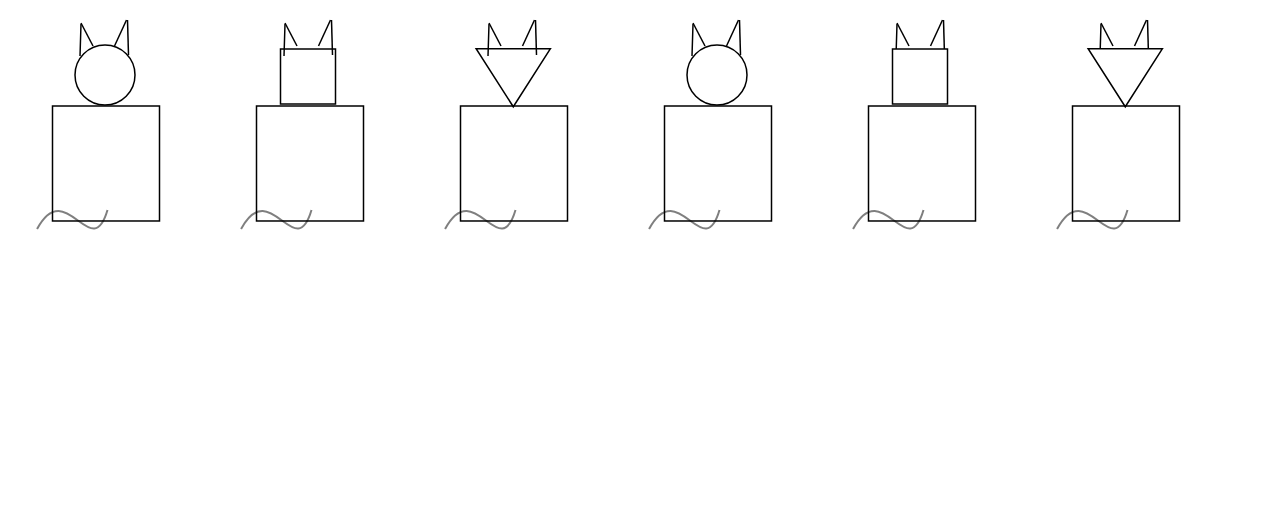
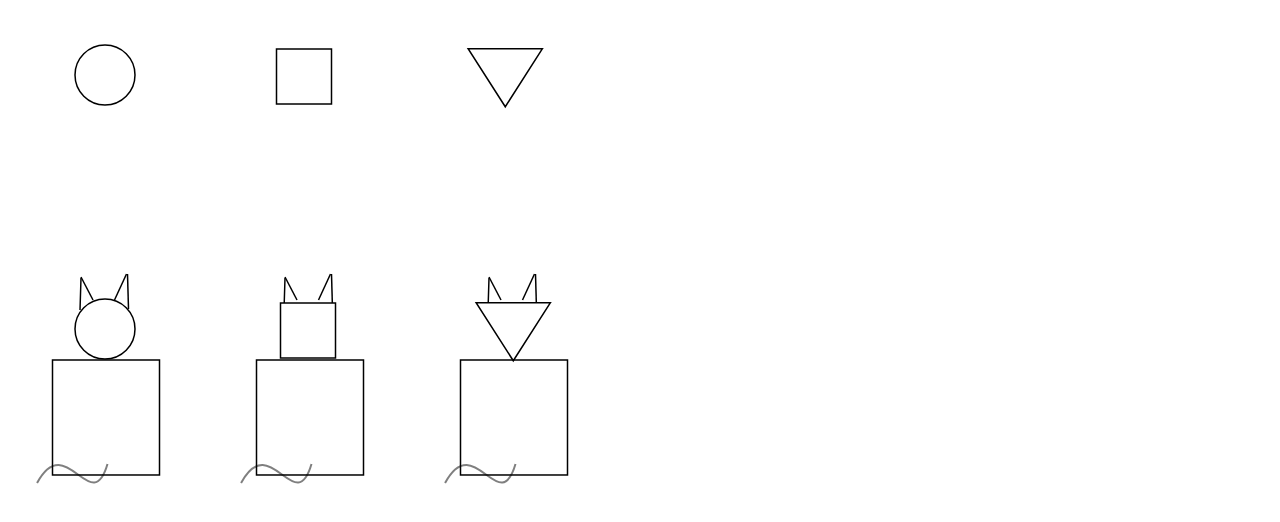
Before and after one commit to qens/IQTask, a website: page index.html in a window 1280 px wide. Drawn offline with nearby package versions, Linux system fonts and the light colour scheme.

Commit message:
added target element and options(head) for choosing

```diff
--- a/app.js
+++ b/app.js
@@ -1,3 +1,7 @@
+/**
+ * http://editor.method.ac/ - good site for creating or changing svg online
+ */
+
 class Cat {
     constructor(head, mustache, body, tail) {
         this.head = head;
@@ -6,7 +10,7 @@ class Cat {
         this.tail = tail;
     }
 
-    write(element) {
+    getElement() {
         let shape =`
         <svg width="200" height="250">
              <g id="left-ear">
@@ -27,7 +31,7 @@ class Cat {
             ${this.tail}
         </svg>
         `;
-        element.append(shape);
+        return shape;
     }
 }
 
@@ -35,6 +39,10 @@ const heads = {
     circle: '<ellipse id="head" stroke="#000" ry="30" rx="30" cy="67" cx="97" stroke-width="1.5" fill="#fff"/>',
     rect: '<rect id="head" height="55" width="55" y="41" x="68.5" fill-opacity="null" stroke-opacity="null" stroke-width="1.5" stroke="#000" fill="#fff"/>',
     triangle: '<path id="head" stroke="#000" fill="#fff" stroke-width="1.5" d="m60.1239,98.7535l37.15346,-58.04335l37.15346,58.04335l-74.30691,0l-0.00001,0z" transform="rotate(180 97.27735900878906,69.73182678222656) "/>'
+};
+
+const mustaches = {
+
 };
 
 const bodies = {
@@ -45,13 +53,35 @@ const tails = {
     left: '<path stroke="#000" id="tail" d="m99.5,202c-16.14857,55 -41.22796,-35 -70.44082,19" opacity="0.5" stroke-opacity="null" stroke-width="2" fill="none"/>'
 };
 
+
+let targetCat = new Cat();
+let $target = $('#target');
+let $options = $('#options');
+
 $(document).ready(()=>{
     console.log('hello');
     let cat1 = new Cat(heads.circle, null, bodies.rect, tails.left);
     let cat2 = new Cat(heads.rect, null, bodies.rect, tails.left);
     let cat3 = new Cat(heads.triangle, null, bodies.rect, tails.left);
     let $body = $('body');
-    cat1.write($body);
-    cat2.write($body);
-    cat3.write($body);
+    $body.append(cat1.getElement());
+    $body.append(cat2.getElement());
+    $body.append(cat3.getElement());
+
+    fillOptions();
 });
+
+function fillOptions() {
+    for (let head in heads) {
+        if (heads.hasOwnProperty(head)) {
+            let $element = $(`<svg width="200" height="250">${heads[head]}</svg>`);
+            $element.click((e)=>{
+                targetCat.head = heads[head];
+                $target.html(targetCat.getElement());
+            });
+            $options.append($element);
+        }
+    }
+}
+
+// function writeOption()
--- a/index.html
+++ b/index.html
@@ -5,79 +5,8 @@
     <title>IQTask</title>
 </head>
 <body>
-<svg width="200" height="250">
-    <g>
-        <title>Layer 1</title>
-        <ellipse stroke="#000" ry="30" rx="30" id="svg_1" cy="67" cx="97" stroke-width="1.5" fill="#fff"/>
-        <g id="left-ear">
-            <line stroke-linecap="null" stroke-linejoin="null" id="svg_9" y2="48" x2="72" y1="16" x1="73"
-                  fill-opacity="null" stroke-opacity="null" stroke-width="1.5" stroke="#000" fill="none"/>
-            <line stroke-linecap="null" stroke-linejoin="null" id="svg_7" y2="15" x2="73" y1="38" x1="85"
-                  fill-opacity="null" stroke-opacity="null" stroke-width="1.5" stroke="#000" fill="none"/>
-        </g>
-        <g id="right-ear">
-            <line stroke-linecap="null" stroke-linejoin="null" id="svg_6" y2="12" x2="118.5" y1="38" x1="106.5"
-                  fill-opacity="null" stroke-opacity="null" stroke-width="1.5" stroke="#000" fill="none"/>
-            <line stroke-linecap="null" stroke-linejoin="null" id="svg_8" y2="47" x2="120.5" y1="12" x1="119.5"
-                  fill-opacity="null" stroke-opacity="null" stroke-width="1.5" stroke="#000" fill="none"/>
-        </g>
-        <g id="body">
-            <rect stroke="#000" id="svg_10" height="114.98507" width="107" y="98" x="44.5" fill-opacity="null"
-                  stroke-opacity="null" stroke-width="1.5" fill="none"/>
-        </g>
-        <g id="tail">
-            <path stroke="#000" id="svg_12" d="m99.5,202c-16.14857,55 -41.22796,-35 -70.44082,19" opacity="0.5"
-                  stroke-opacity="null" stroke-width="2" fill="none"/>
-        </g>
-    </g>
-</svg>
-<svg width="200" height="250">
-    <g>
-        <title>Layer 1</title>
-        <rect id="head" height="55" width="55" y="41" x="68.5" fill-opacity="null" stroke-opacity="null"
-              stroke-width="1.5" stroke="#000" fill="#fff"/>
-        <g id="left-ear">
-            <line stroke-linecap="null" stroke-linejoin="null" id="svg_9" y2="48" x2="72" y1="16" x1="73"
-                  fill-opacity="null" stroke-opacity="null" stroke-width="1.5" stroke="#000" fill="none"/>
-            <line stroke-linecap="null" stroke-linejoin="null" id="svg_7" y2="15" x2="73" y1="38" x1="85"
-                  fill-opacity="null" stroke-opacity="null" stroke-width="1.5" stroke="#000" fill="none"/>
-        </g>
-        <g id="right-ear">
-            <line stroke-linecap="null" stroke-linejoin="null" id="svg_6" y2="12" x2="118.5" y1="38" x1="106.5"
-                  fill-opacity="null" stroke-opacity="null" stroke-width="1.5" stroke="#000" fill="none"/>
-            <line stroke-linecap="null" stroke-linejoin="null" id="svg_8" y2="47" x2="120.5" y1="12" x1="119.5"
-                  fill-opacity="null" stroke-opacity="null" stroke-width="1.5" stroke="#000" fill="none"/>
-        </g>
-        <rect stroke="#000" id="body" height="114.98507" width="107" y="98" x="44.5" fill-opacity="null"
-              stroke-opacity="null" stroke-width="1.5" fill="none"/>
-
-        <path stroke="#000" id="tail" d="m99.5,202c-16.14857,55 -41.22796,-35 -70.44082,19" opacity="0.5"
-              stroke-opacity="null" stroke-width="2" fill="none"/>
-    </g>
-</svg>
-<svg width="200" height="250">
-    <g>
-        <title>Layer 1</title>
-        <path id="head" stroke="#000" fill="#fff" stroke-width="1.5" d="m60.1239,98.7535l37.15346,-58.04335l37.15346,58.04335l-74.30691,0l-0.00001,0z" transform="rotate(180 97.27735900878906,69.73182678222656) "/>
-        <g id="left-ear">
-            <line stroke-linecap="null" stroke-linejoin="null" id="svg_9" y2="48" x2="72" y1="16" x1="73"
-                  fill-opacity="null" stroke-opacity="null" stroke-width="1.5" stroke="#000" fill="none"/>
-            <line stroke-linecap="null" stroke-linejoin="null" id="svg_7" y2="15" x2="73" y1="38" x1="85"
-                  fill-opacity="null" stroke-opacity="null" stroke-width="1.5" stroke="#000" fill="none"/>
-        </g>
-        <g id="right-ear">
-            <line stroke-linecap="null" stroke-linejoin="null" id="svg_6" y2="12" x2="118.5" y1="38" x1="106.5"
-                  fill-opacity="null" stroke-opacity="null" stroke-width="1.5" stroke="#000" fill="none"/>
-            <line stroke-linecap="null" stroke-linejoin="null" id="svg_8" y2="47" x2="120.5" y1="12" x1="119.5"
-                  fill-opacity="null" stroke-opacity="null" stroke-width="1.5" stroke="#000" fill="none"/>
-        </g>
-        <rect stroke="#000" id="body" height="114.98507" width="107" y="98" x="44.5" fill-opacity="null"
-              stroke-opacity="null" stroke-width="1.5" fill="none"/>
-
-        <path stroke="#000" id="tail" d="m99.5,202c-16.14857,55 -41.22796,-35 -70.44082,19" opacity="0.5"
-              stroke-opacity="null" stroke-width="2" fill="none"/>
-    </g>
-</svg>
+<div id="target"></div>
+<div id="options"></div>
 <script src="./node_modules/jquery/dist/jquery.js"></script>
 <script src="./app.js"></script>
 </body>
```
